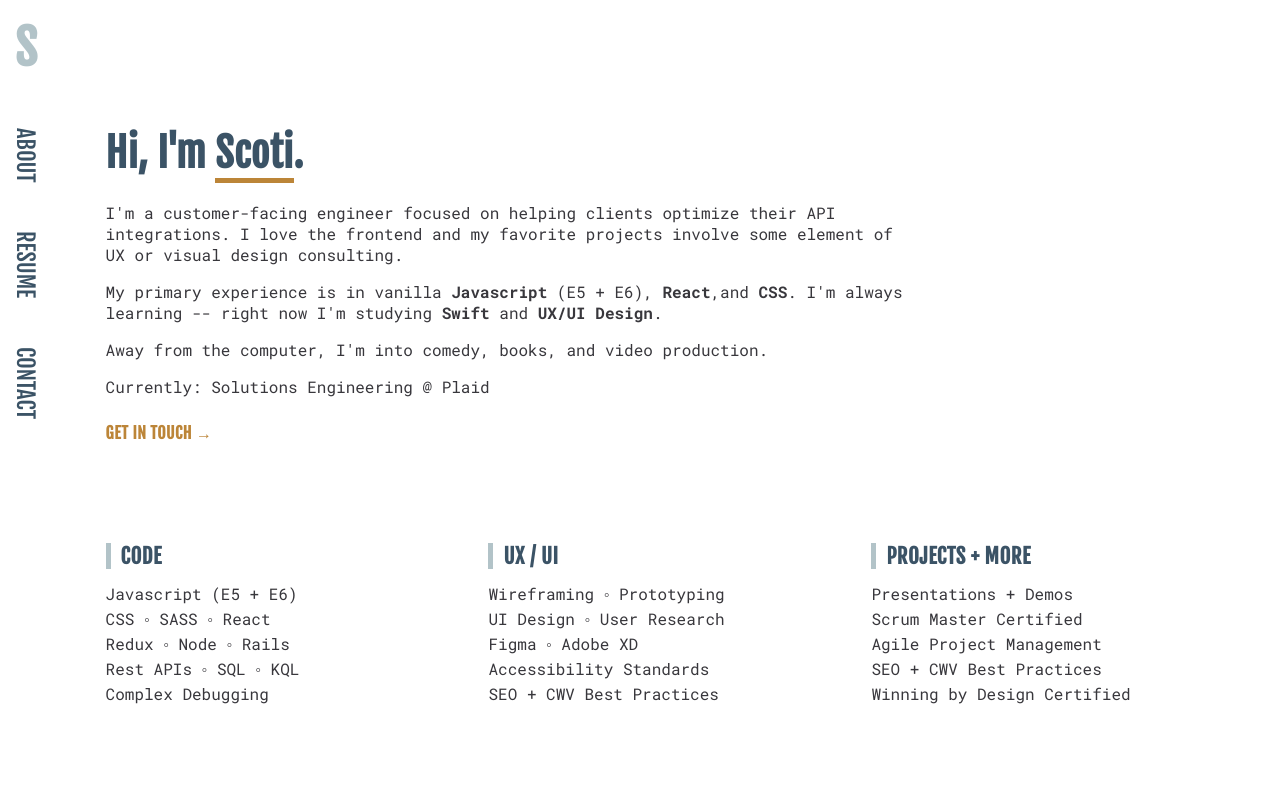
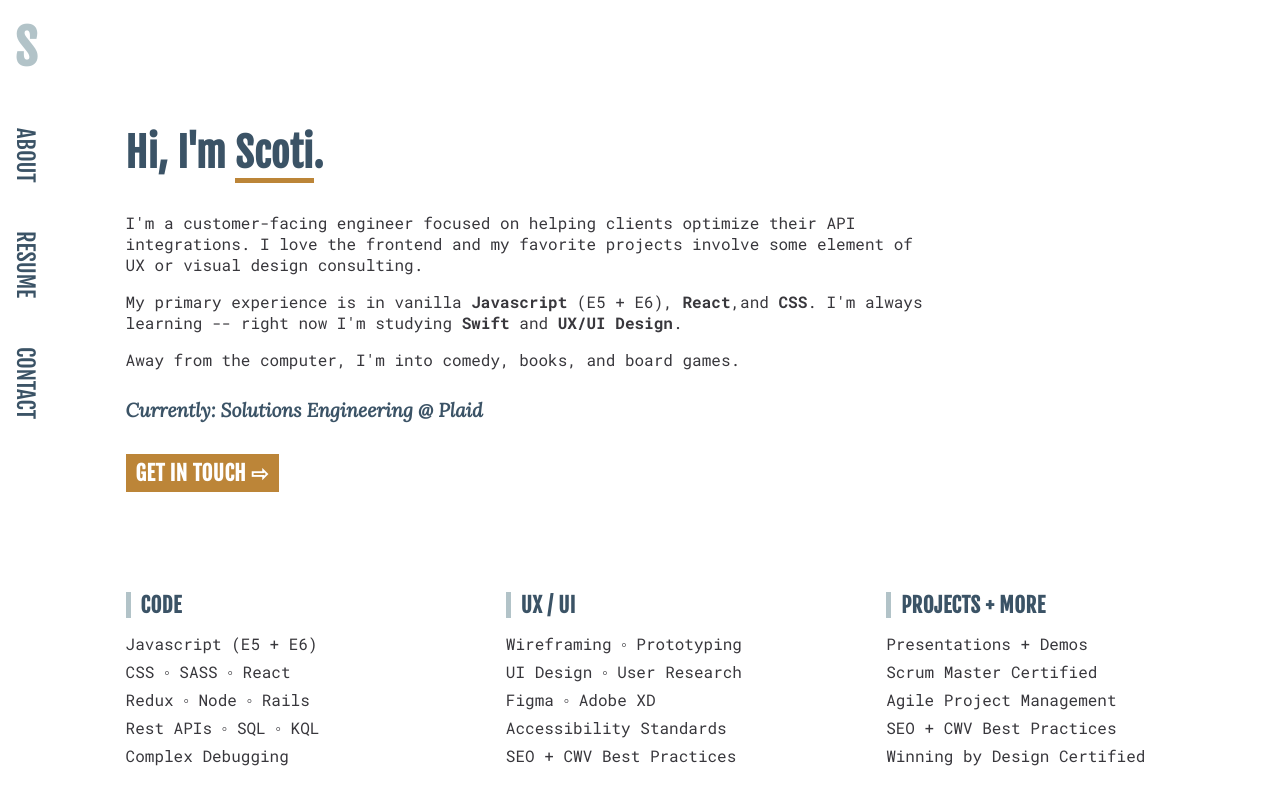
Before and after one commit to scotidodson/2021-portfolio, a React (Create React App) app: page / in a window 1280 px wide. Shown: the top 800 px of the page. Built offline with nearby package versions, Linux system fonts and the light colour scheme.

Commit message:
css updates

```diff
--- a/src/App.js
+++ b/src/App.js
@@ -8,23 +8,26 @@ import {
 import { HashLink } from 'react-router-hash-link'
 import PageContainer from './containers/PageContainer';
 import FourOhFour from './containers/FourOhFour';
-import ProjectPage from './components/ProjectPage';
-import {PORTFOLIO_DATA} from './data';
+// import ProjectPage from './components/ProjectPage';
+// import {PORTFOLIO_DATA} from './data';
 
 function App() {
   return (
     <Router>
+      <div>
         <nav className='navigation'>
           <div className='sd'>
               <span className='scoti'><Link to='/'>S</Link></span>
           </div>
           <ul>
-            <li><HashLink smooth to='#'>ABOUT</HashLink></li>
+              <li><HashLink smooth to='#top'>ABOUT</HashLink></li>
               {/* <li><HashLink smooth to='#portfolio'>WORK</HashLink></li> */}
               <li><HashLink smooth to='#resume'>RESUME</HashLink></li>
               <li><HashLink smooth to='#contact'>CONTACT</HashLink></li>
           </ul>
         </nav>
+      </div>
+      <div id="top"></div>
         <Switch>
           {/* <Route path='/work/:id'><ProjectPage /></Route> */}
           <Route exact path='/'><PageContainer/></Route>
--- a/src/components/Hero.js
+++ b/src/components/Hero.js
@@ -3,15 +3,15 @@ import '../style/Hero.css';
 
 const Hero = () => {
   return (
-    <div className='hero'>
+    <div id="about" className="hero">
       <div className="hero__intro">
         <h1>Hi, I'm <span>Scoti</span>.</h1>
         <p>I'm a customer-facing engineer focused on helping clients optimize their API integrations. I love the frontend and my favorite projects involve some element of UX or visual design consulting.</p><p>My primary experience is in vanilla <strong>Javascript</strong>&nbsp;(E5&nbsp;+&nbsp;E6), <strong>React</strong>,and <strong>CSS</strong>. I'm always learning&nbsp;--&nbsp;right now I'm studying <strong>Swift</strong> and <strong>UX/UI&nbsp;Design</strong>.</p>
-        <p>Away from the computer, I'm into comedy, books, and video production.</p>
-        <p>Currently: Solutions Engineering @ Plaid</p>
+        <p>Away from the computer, I'm into comedy, books, and board games.</p>
+        <p className="hero__intro--emphasis">Currently: Solutions Engineering @ Plaid</p>
         <a href="mailto:scotidodson@gmail.com">
           <h4>
-            GET IN TOUCH &#8594;
+            GET IN TOUCH &#8680;
           </h4>
         </a>
       </div>
--- a/src/style/App.css
+++ b/src/style/App.css
@@ -47,7 +47,7 @@ h1 {
     font-family: 'Fjalla One', Arial, Helvetica, sans-serif;
     letter-spacing: .5px;
     font-size: 2.5rem;
-    margin: 0 0 24px 0;
+    margin: 0 0 34px 0;
 }
 
 h2 {
@@ -142,7 +142,13 @@ p {
     font-size: 3rem;
 }
 
+#top {
+    position: absolute;
+    right: 0;
+    top: 0;
+}
+
 .pageContainer {
     padding: 0 2%;
-    margin-left: 5rem;
+    margin-left: 100px;
 }
--- a/src/style/Contact.css
+++ b/src/style/Contact.css
@@ -2,11 +2,11 @@
     margin: 80px 0;
     display: flex;
     flex-direction: row;
-    max-width: 500px;
+    flex-wrap: wrap;
 }
 
 .contact__path {
-    margin: 0 20px 0 0;
+    margin: 0 20px 10px 0;
     color: #fff;
     font-size: 1.3rem;
     padding: 6px 10px;
--- a/src/style/Hero.css
+++ b/src/style/Hero.css
@@ -13,6 +13,15 @@
     justify-content: center;
     padding: 0 0;
     max-width: 800px;
+}
+
+.hero__intro--emphasis {
+    font-family: 'Lora', Arial, Helvetica, sans-serif;
+    font-style: italic;
+    margin: 12px 0;
+    font-size: 1.2rem;
+    font-weight: 700;
+    color: var(--secondaryDark);
 }
 
 .hero h1 span {
@@ -32,6 +41,10 @@
 }
 
 .hero h4 {
-    margin: 10px 0 10px 0;
-    color: var(--accent);
+    margin: 20px 0;
+    color: #fff;
+    font-size: 1.3rem;
+    padding: 6px 10px;
+    background-color: var(--accent);
+    display: inline-block;
 }
--- a/src/style/Pillars.css
+++ b/src/style/Pillars.css
@@ -12,7 +12,12 @@
     display: flex;
     flex-direction: column;
     align-items: left;
-    margin: 10px 0;
+    margin: 0 12px 0 0;
+
+}
+
+.pillars__column:last-of-type {
+    margin: 0;
 }
 
 .pillars__column h2 {
@@ -21,5 +26,6 @@
 }
 
 .pillars p {
-    margin: 2px 0;
+    margin: 6px 0;
+    line-height: 1rem;
 }
```
Lines whose indentation alone changed are shown as unchanged.
